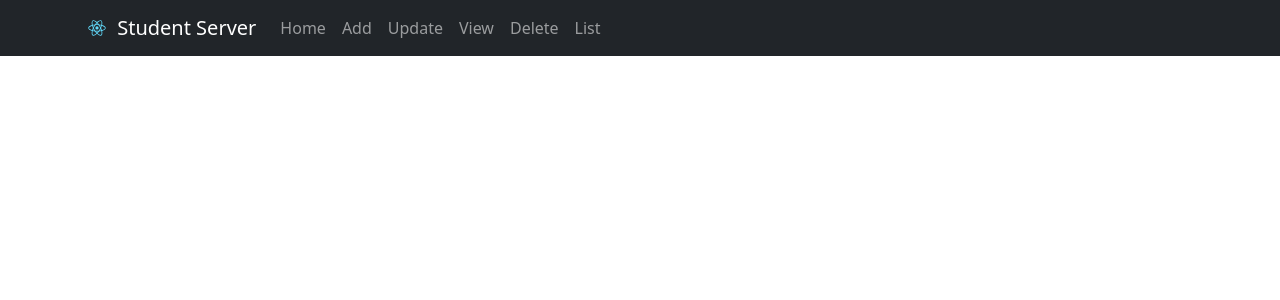
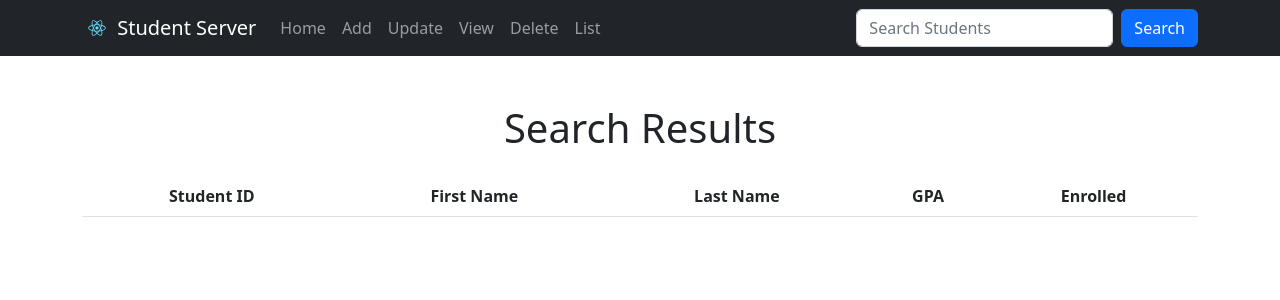
Before and after one commit to danram0121/React-Student-Server, a React (Create React App) app in the folder hw10-students-react-heroku/: page /search in a window 1280 px wide. Shown: the top 300 px of the page. Built offline with nearby package versions, Linux system fonts and the light colour scheme.

Commit message:
imported search method and form

```diff
--- a/hw10-students-react-heroku/src/pages/Navabr.js
+++ b/hw10-students-react-heroku/src/pages/Navabr.js
@@ -15,6 +15,8 @@ import UpdateStudent from "./UpdateStudent";
 import ViewStudent from "./ViewStudent";
 import DeleteStudent from "./DeleteStudent";
 import ListsStudents from "./ListsStudents";
+import SearchForm from "./SearchForm";
+import Search from "./Search";
 import { Component } from "react";
 
 export default class Navigation extends Component {
@@ -56,6 +58,8 @@ export default class Navigation extends Component {
                     List
                   </Nav.Link>
                 </Nav>
+                {/* import new search form */}
+                <SearchForm />
               </Navbar.Collapse>
             </Container>
           </Navbar>
@@ -67,6 +71,8 @@ export default class Navigation extends Component {
           <Route path="/Delete" element={<DeleteStudent />} />
           <Route path="/View" element={<ViewStudent />} />
           <Route path="/List" element={<ListsStudents />} />
+          {/* route for new search page */}
+          <Route path="/search" element={<Search />} />
         </Routes>
       </Router>
     );
--- /dev/null
+++ b/hw10-students-react-heroku/src/pages/Search.js
@@ -0,0 +1,60 @@
+import { useEffect, useState } from "react";
+import axios from "axios";
+import Container from "react-bootstrap/Container";
+import Table from "react-bootstrap/Table";
+import { useLocation } from "react-router-dom/";
+
+export default function Search() {
+  // initialize states
+  const [students, setStudents] = useState([]);
+  const [error, setError] = useState(null);
+  //get current location
+  const location = useLocation();
+
+  useEffect(() => {
+    // get query param from URL
+    const searchQuery = new URLSearchParams(location.search).get("q");
+    if (searchQuery) {
+      axios
+        .get(`http://localhost:5678/search?q=${searchQuery}`)
+        .then((response) => {
+          setStudents(response.data.students);
+        })
+        .catch((error) => {
+          setError(error.message);
+        });
+    }
+  }, [location.search]);
+
+  return (
+    <>
+      <Container>
+        <h1 className="mt-5 mb-4 text-center">Search Results</h1>
+        {error && <div>Error: {error}</div>}
+        <Table striped hover className="text-center">
+          <thead>
+            <tr>
+              <th>Student ID</th>
+              <th>First Name</th>
+              <th>Last Name</th>
+              <th>GPA</th>
+              <th>Enrolled</th>
+            </tr>
+          </thead>
+          <tbody id="table_body">
+            {/* map students to table rows */}
+            {students.map((student) => (
+              <tr key={student.record_id}>
+                <td>{student.record_id}</td>
+                <td>{student.first_name}</td>
+                <td>{student.last_name}</td>
+                <td>{student.gpa}</td>
+                <td>{student.enrolled.toString()}</td>
+              </tr>
+            ))}
+          </tbody>
+        </Table>
+      </Container>
+    </>
+  );
+}
--- /dev/null
+++ b/hw10-students-react-heroku/src/pages/SearchForm.js
@@ -0,0 +1,39 @@
+import { useState } from "react";
+import { useNavigate } from "react-router-dom";
+// import bootstrap css styling
+import "bootstrap/dist/css/bootstrap.min.css";
+import Button from "react-bootstrap/Button";
+import Form from "react-bootstrap/Form";
+
+export default function SearchForm() {
+  const [searchQuery, setSearchQuery] = useState("");
+  const navigate = useNavigate();
+
+  // method to handle submit
+  const handleSubmit = (event) => {
+    event.preventDefault();
+    // navigates to search page with the query as parameters
+    navigate(`/search?q=${searchQuery}`);
+  };
+
+  //   handles change to Form.Control field by adding new value to searchQuery state
+  const handleChange = (event) => {
+    setSearchQuery(event.target.value);
+  };
+
+  //  Return React-Bootstrap Form to be called in the navbar
+  return (
+    <Form className="d-flex" onSubmit={handleSubmit}>
+      <Form.Control
+        className="me-2"
+        type="search"
+        placeholder="Search Students"
+        value={searchQuery}
+        onChange={handleChange}
+      />
+      <Button variant="primary" type="submit">
+        Search
+      </Button>
+    </Form>
+  );
+}
```
